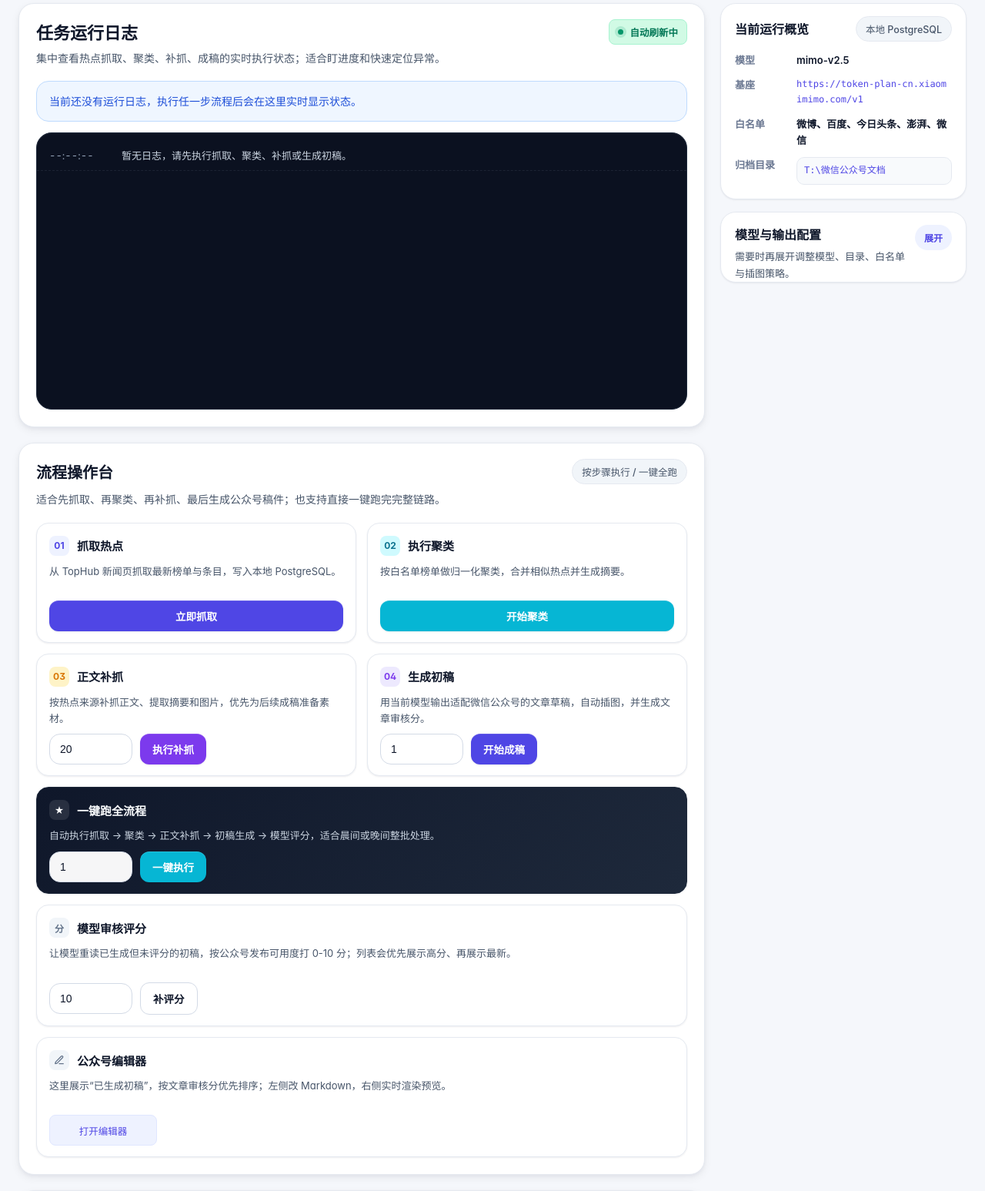
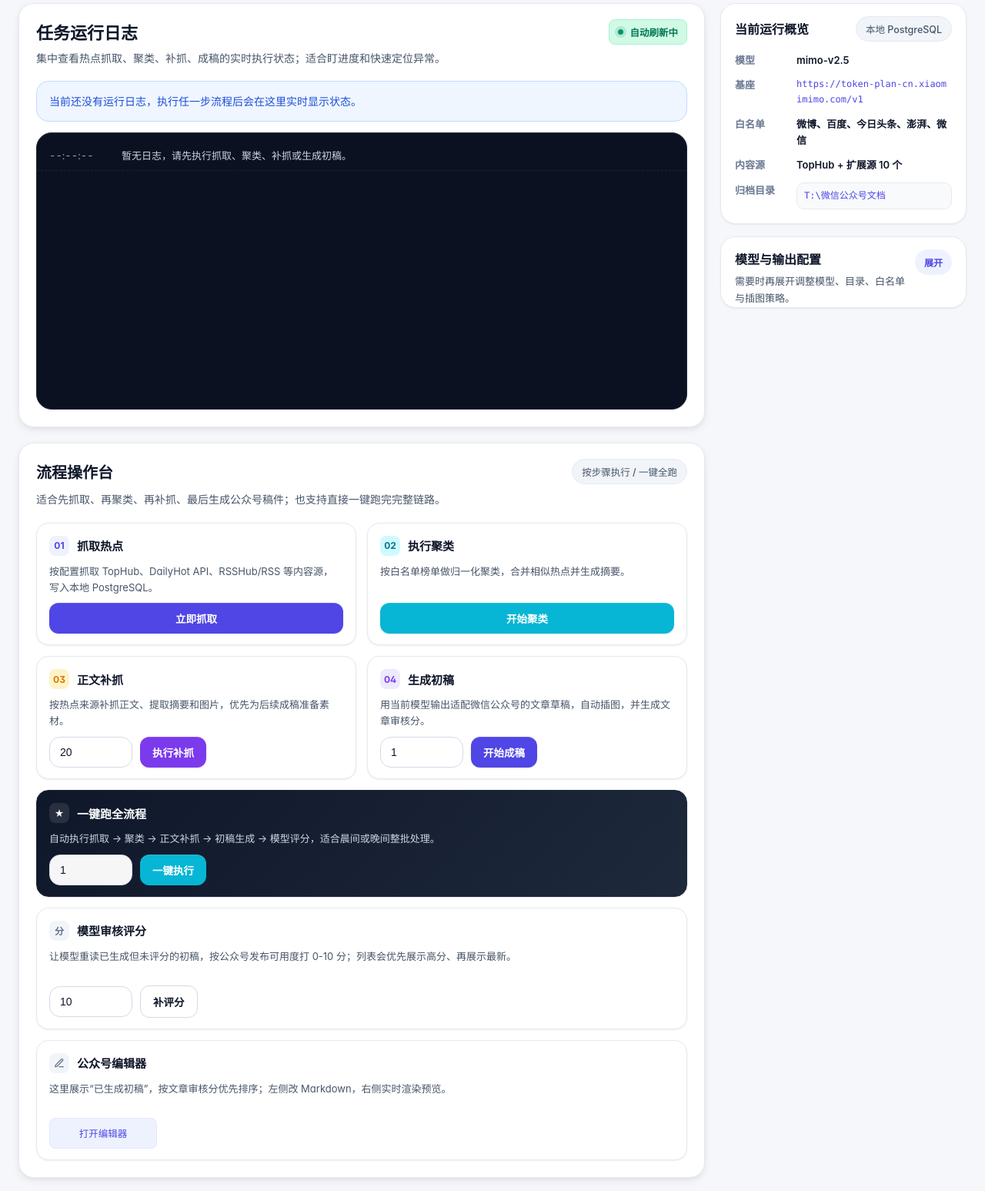
Before and after one commit to aoij/hotrank_pipeline, a FastAPI app: page / in a window 1280 px wide. Shown: the part 449-1996 px from the top of the page at 77% size. Run offline with FastAPI, Linux system fonts and the light colour scheme; data that the repository does not hold is empty; some libraries are stand-ins or nearby versions.

Commit message:
feat: add configurable content sources: templates/index.html

```diff
--- a/templates/index.html
+++ b/templates/index.html
@@ -1236,7 +1236,7 @@
                   <span class="step-num">01</span>
                   <h3>抓取热点</h3>
                 </div>
-                <p>从 TopHub 新闻页抓取最新榜单与条目，写入本地 PostgreSQL。</p>
+                <p>按配置抓取 TopHub、DailyHot API、RSSHub/RSS 等内容源，写入本地 PostgreSQL。</p>
                 <form class="action-foot" method="post" action="/actions/scrape">
                   <button type="submit" class="full-button">立即抓取</button>
                 </form>
@@ -1431,6 +1431,17 @@
                 <span class="overview-val">{{ runtime.board_whitelist | join('、') }}</span>
               </div>
               <div class="overview-item">
+                <span class="overview-key">内容源</span>
+                <span class="overview-val">
+                  {% if content_sources.include_tophub %}TopHub{% endif %}
+                  {% if content_sources.enabled %}
+                    {% if content_sources.include_tophub %} + {% endif %}
+                    扩展源 {{ (content_sources.dailyhot_routes | length) + (content_sources.rss_feeds | length) }} 个
+                  {% endif %}
+                  {% if not content_sources.include_tophub and not content_sources.enabled %}未启用{% endif %}
+                </span>
+              </div>
+              <div class="overview-item">
                 <span class="overview-key">归档目录</span>
                 <code class="overview-code">{{ runtime.draft_output_dir }}</code>
               </div>
@@ -1468,6 +1479,31 @@
 
               <label>榜单白名单（逗号分隔）</label>
               <textarea name="board_whitelist">{{ runtime.board_whitelist | join(', ') }}</textarea>
+              <div class="form-tip">留空表示所有已入库榜单都参与聚类；多来源接入后建议保留：微博、知乎、百度、B站、36氪、虎嗅、掘金、V2EX、HelloGitHub、澎湃、微信。</div>
+
+              <label>
+                <input type="checkbox" name="content_sources_include_tophub" {% if content_sources.include_tophub %}checked{% endif %} style="width:auto; margin-right:8px;">
+                抓取 TopHub 新闻页
+              </label>
+
+              <label>
+                <input type="checkbox" name="content_sources_enabled" {% if content_sources.enabled %}checked{% endif %} style="width:auto; margin-right:8px;">
+                启用扩展内容源（DailyHot / RSSHub / RSS）
+              </label>
+
+              <label>DailyHot API 地址</label>
+              <input name="dailyhot_base_url" value="{{ content_sources.dailyhot_base_url or '' }}" placeholder="例如：http://127.0.0.1:6688 或 https://hot-api.xxx.com">
+              <div class="form-tip">可接入自建 DailyHotApi。系统会按下面的 route 拼接请求，例如 /weibo、/zhihu、/bilibili。</div>
+
+              <label>DailyHot Routes（逗号或换行分隔）</label>
+              <textarea name="dailyhot_routes">{{ content_sources.dailyhot_routes | join('\n') }}</textarea>
+
+              <label>RSS / RSSHub 源（每行一个，格式：名称|URL）</label>
+              <textarea name="rss_feeds" placeholder="V2EX 最热|https://rsshub.app/v2ex/topics/hot&#10;少数派|https://rsshub.app/sspai/index">{{ rss_feeds_text }}</textarea>
+              <div class="form-tip">适合接 RSSHub、垂直站 RSS、行业信息源。入库后复用现有聚类、补抓、成稿链路。</div>
+
+              <label>单个内容源最多抓取条目数</label>
+              <input type="number" min="1" max="100" name="content_sources_max_items" value="{{ content_sources.max_items_per_board or 30 }}">
 
               <label>
                 <input type="checkbox" name="content_filter_exclude_newslike" {% if runtime.content_filter is not defined or runtime.content_filter.exclude_newslike %}checked{% endif %} style="width:auto; margin-right:8px;">
```
